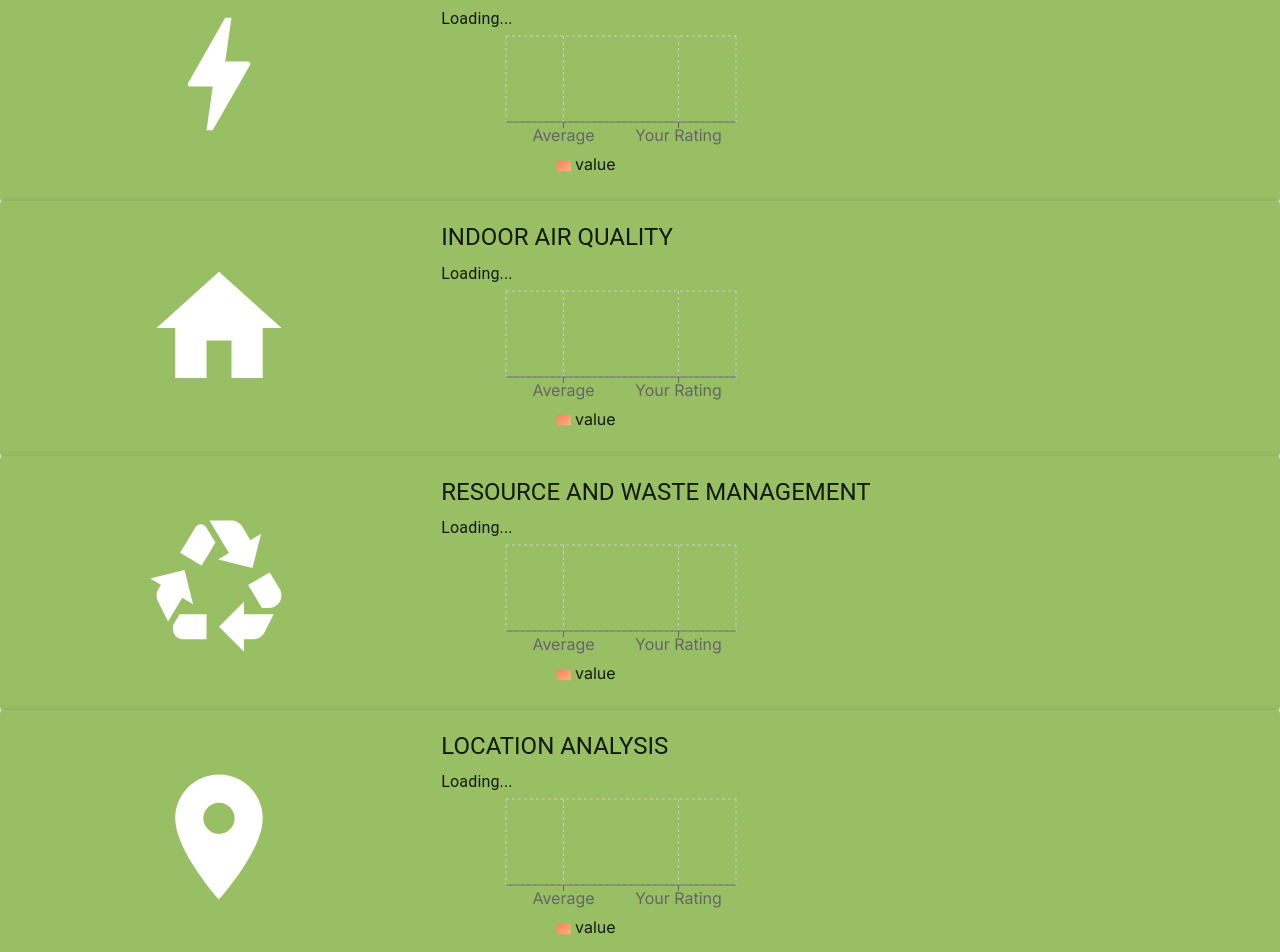
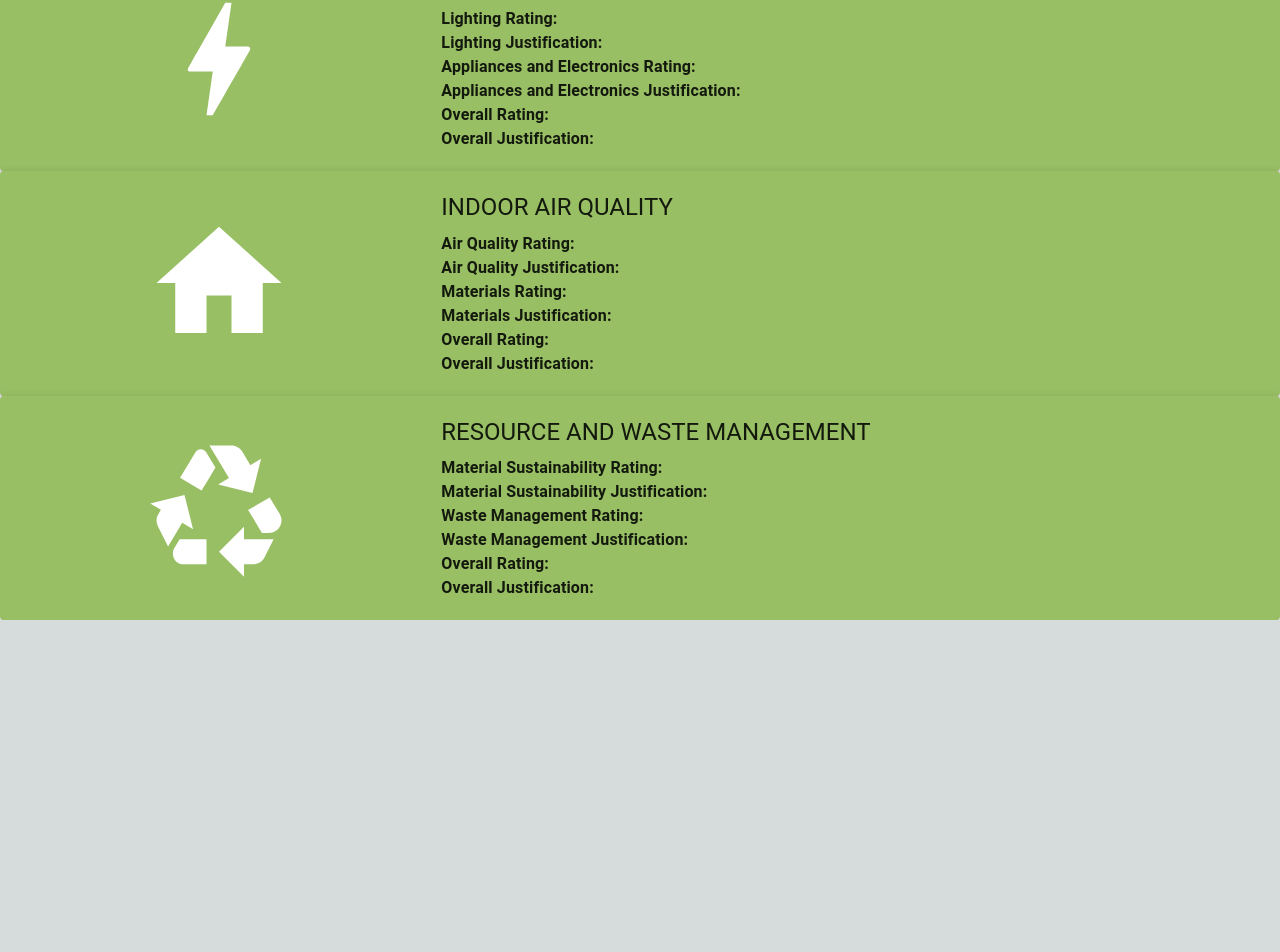
Before and after one commit to sarvaSanjay/eve, a Next.js app in the folder eve_frontend/: page / in a window 1280 px wide. Shown: the part 1354-2306 px from the top of the page. After the commit the page ends 1974 px from the top, so only its background shows below. Built offline with nearby package versions, Linux system fonts and the light colour scheme; no server answers.

Commit message:
Front end updates

```diff
--- a/eve_frontend/src/app/page.tsx
+++ b/eve_frontend/src/app/page.tsx
@@ -12,23 +12,46 @@ import io from 'socket.io-client';
 export default function Home() {
   const [ecoChampion, setEcoChampion] = useState('');
   const [ratings, setRatings] = useState({
-    energyEfficiency: '',
-    indoorAirQuality: '',
-    wasteManagement: '',
-    locationAnalysis: ''
+    energyEfficiency: {
+      lighting: '',
+      appliancesAndElectronics: '',
+      overall: ''
+    },
+    indoorAirQuality: {
+      airQuality: '',
+      materials: '',
+      overall: ''
+    },
+    resourceEfficiency: {
+      materialSustainability: '',
+      wasteManagement: '',
+      overall: ''
+    },
+    finalRating: ''
   });
   const [infoCardContent, setInfoCardContent] = useState({
-    energyEfficiency: '',
-    indoorAirQuality: '',
-    wasteManagement: '',
-    locationAnalysis: '',
-    userRating: ''
+    energyEfficiency: {
+      lighting: '',
+      appliancesAndElectronics: '',
+      overall: ''
+    },
+    indoorAirQuality: {
+      airQuality: '',
+      materials: '',
+      overall: ''
+    },
+    resourceEfficiency: {
+      materialSustainability: '',
+      wasteManagement: '',
+      overall: ''
+    },
+    finalRating: ''
   });
   const [averageRatings, setAverageRatings] = useState({
     avgEnergyEfficiency: '',
     avgIndoorAirQuality: '',
-    avgWasteManagement: '',
-    avgLocationAnalysis: ''
+    avgResourceEfficiency: '',
+    avgFinalRating: ''
   });
 
   useEffect(() => {
@@ -38,10 +61,44 @@ export default function Home() {
       console.log('Connected to WebSocket');
     });
 
-    socket.on('eco-report', (data) => {
-      setEcoChampion(data.ecoChampion);
-      setRatings(data.ratings);
-      setInfoCardContent(data.infoCards);
+    socket.on('send_eco_report', (data) => {
+      setEcoChampion(data.FinalRating.Rating); // Adjust according to your response structure
+      setRatings({
+        energyEfficiency: {
+          lighting: data["Energy Efficiency"]["Lighting"]["Rating"],
+          appliancesAndElectronics: data["Energy Efficiency"]["Appliances and Electronics"]["Rating"],
+          overall: data["Energy Efficiency"]["Overall"]["Rating"],
+        },
+        indoorAirQuality: {
+          airQuality: data["Indoor Air Quality"]["Air Quality"]["Rating"],
+          materials: data["Indoor Air Quality"]["Materials"]["Rating"],
+          overall: data["Indoor Air Quality"]["Overall"]["Rating"],
+        },
+        resourceEfficiency: {
+          materialSustainability: data["Resource Efficiency and Waste Management"]["Material Sustainability"]["Rating"],
+          wasteManagement: data["Resource Efficiency and Waste Management"]["Waste Management"]["Rating"],
+          overall: data["Resource Efficiency and Waste Management"]["Overall"]["Rating"],
+        },
+        finalRating: data["Final Rating"]["Rating"],
+      });
+      setInfoCardContent({
+        energyEfficiency: {
+          lighting: data["Energy Efficiency"]["Lighting"]["Justification"],
+          appliancesAndElectronics: data["Energy Efficiency"]["Appliances and Electronics"]["Justification"],
+          overall: data["Energy Efficiency"]["Overall"]["Justification"],
+        },
+        indoorAirQuality: {
+          airQuality: data["Indoor Air Quality"]["Air Quality"]["Justification"],
+          materials: data["Indoor Air Quality"]["Materials"]["Justification"],
+          overall: data["Indoor Air Quality"]["Overall"]["Justification"],
+        },
+        resourceEfficiency: {
+          materialSustainability: data["Resource Efficiency and Waste Management"]["Material Sustainability"]["Justification"],
+          wasteManagement: data["Resource Efficiency and Waste Management"]["Waste Management"]["Justification"],
+          overall: data["Resource Efficiency and Waste Management"]["Overall"]["Justification"],
+        },
+        finalRating: data["Final Rating"]["Justification"],
+      });
     });
 
     socket.on('disconnect', () => {
@@ -58,25 +115,68 @@ export default function Home() {
       <InfoCard
         icon={EnergyIcon}
         title="ENERGY EFFICIENCY"
-        content={infoCardContent.energyEfficiency || "Loading..."}
+        overallRating={ratings.energyEfficiency.overall}
+        overallJustification={infoCardContent.energyEfficiency.overall}
+        subsections={{
+          "Lighting": {
+            rating: ratings.energyEfficiency.lighting,
+            justification: infoCardContent.energyEfficiency.lighting
+          },
+          "Appliances and Electronics": {
+            rating: ratings.energyEfficiency.appliancesAndElectronics,
+            justification: infoCardContent.energyEfficiency.appliancesAndElectronics
+          }
+        }}
       />
       <InfoCard
         icon={AirQualityIcon}
         title="INDOOR AIR QUALITY"
-        content={infoCardContent.indoorAirQuality || "Loading..."}
+        overallRating={ratings.indoorAirQuality.overall}
+        overallJustification={infoCardContent.indoorAirQuality.overall}
+        subsections={{
+          "Air Quality": {
+            rating: ratings.indoorAirQuality.airQuality,
+            justification: infoCardContent.indoorAirQuality.airQuality
+          },
+          "Materials": {
+            rating: ratings.indoorAirQuality.materials,
+            justification: infoCardContent.indoorAirQuality.materials
+          }
+        }}
       />
-
       <InfoCard
         icon={WasteIcon}
         title="RESOURCE AND WASTE MANAGEMENT"
-        content={infoCardContent.wasteManagement || "Loading..."}
+        overallRating={ratings.resourceEfficiency.overall}
+        overallJustification={infoCardContent.resourceEfficiency.overall}
+        subsections={{
+          "Material Sustainability": {
+            rating: ratings.resourceEfficiency.materialSustainability,
+            justification: infoCardContent.resourceEfficiency.materialSustainability
+          },
+          "Waste Management": {
+            rating: ratings.resourceEfficiency.wasteManagement,
+            justification: infoCardContent.resourceEfficiency.wasteManagement
+          }
+        }}
       />
 
-      <InfoCard
+      {/* <InfoCard
         icon={LocationIcon}
         title="LOCATION ANALYSIS"
-        content={infoCardContent.locationAnalysis || "Loading..."}
-      />
+        overallRating={ratings.energyEfficiency.overall}
+        overallJustification={infoCardContent.energyEfficiency.overall}
+        subsections={{
+          "Lighting": {
+            rating: ratings.energyEfficiency.lighting,
+            justification: infoCardContent.energyEfficiency.lighting
+          },
+          "Appliances and Electronics": {
+            rating: ratings.energyEfficiency.appliancesAndElectronics,
+            justification: infoCardContent.energyEfficiency.appliancesAndElectronics
+          }
+        }}
+      /> */}
 
     </div>
   );
--- a/eve_frontend/src/components/Energy.tsx
+++ b/eve_frontend/src/components/Energy.tsx
@@ -2,7 +2,7 @@ import React from 'react';
 import { Box, Typography, Grid, Paper } from '@mui/material';
 import GradientBarChart from '@/components/graph';
 
-const InfoCard = ({ icon: Icon, title, content, userRating, averageRating}) => {
+const InfoCard = ({ icon: Icon, title, overallRating, overallJustification, subsections}) => {
   return (
     <Paper elevation={3} sx={{ padding: '20px', backgroundColor: '#98BF64' }}>
       <Grid container spacing={3}>
@@ -14,10 +14,22 @@ const InfoCard = ({ icon: Icon, title, content, userRating, averageRating}) => {
           <Typography variant="h5" component="h2" className='font-economica' gutterBottom>
             {title}
           </Typography>
+          {Object.keys(subsections).map(subsection => (
+            <div key={subsection}>
               <Typography variant="body1" className='font-economica'>
-              {content}
+                <strong>{subsection} Rating:</strong> {subsections[subsection].rating}
               </Typography>
-            <GradientBarChart averageRating={averageRating} userRating={userRating} />
+              <Typography variant="body1" className='font-economica'>
+                <strong>{subsection} Justification:</strong> {subsections[subsection].justification}
+              </Typography>
+            </div>
+          ))}
+          <Typography variant="body1" className='font-economica'>
+            <strong>Overall Rating:</strong> {overallRating}
+          </Typography>
+          <Typography variant="body1" className='font-economica'>
+            <strong>Overall Justification:</strong> {overallJustification}
+          </Typography>
         </Box>
       </Grid>
     </Grid>
--- a/eve_frontend/src/components/HelloWorld.tsx
+++ b/eve_frontend/src/components/HelloWorld.tsx
@@ -63,7 +63,7 @@ const EcoReport = ({ ecoChampion, ratings }) => {
     <WasteIcon sx={{ fontSize: 100, color: '#4caf50' }} />
       <h2 className="font-economica text-gray-800 mt-4  text-3xl">Resource & Waste Management</h2>
       <p className="font-economica text-green-800 text-xl">Excellent</p>
-      {/* <p className="font-economica text-green-800 text-xl">{ratings.wasteManagement}</p> */}
+      {/* <p className="font-economica text-green-800 text-xl">{ratings.resourceEfficiency}</p> */}
     </div>
     <div className="flex flex-col items-center text-center bg-white p-6 rounded-lg shadow-lg">
     <LocationIcon sx={{ fontSize: 100, color: '#4caf50' }} />
```
Lines whose indentation alone changed are shown as unchanged.
